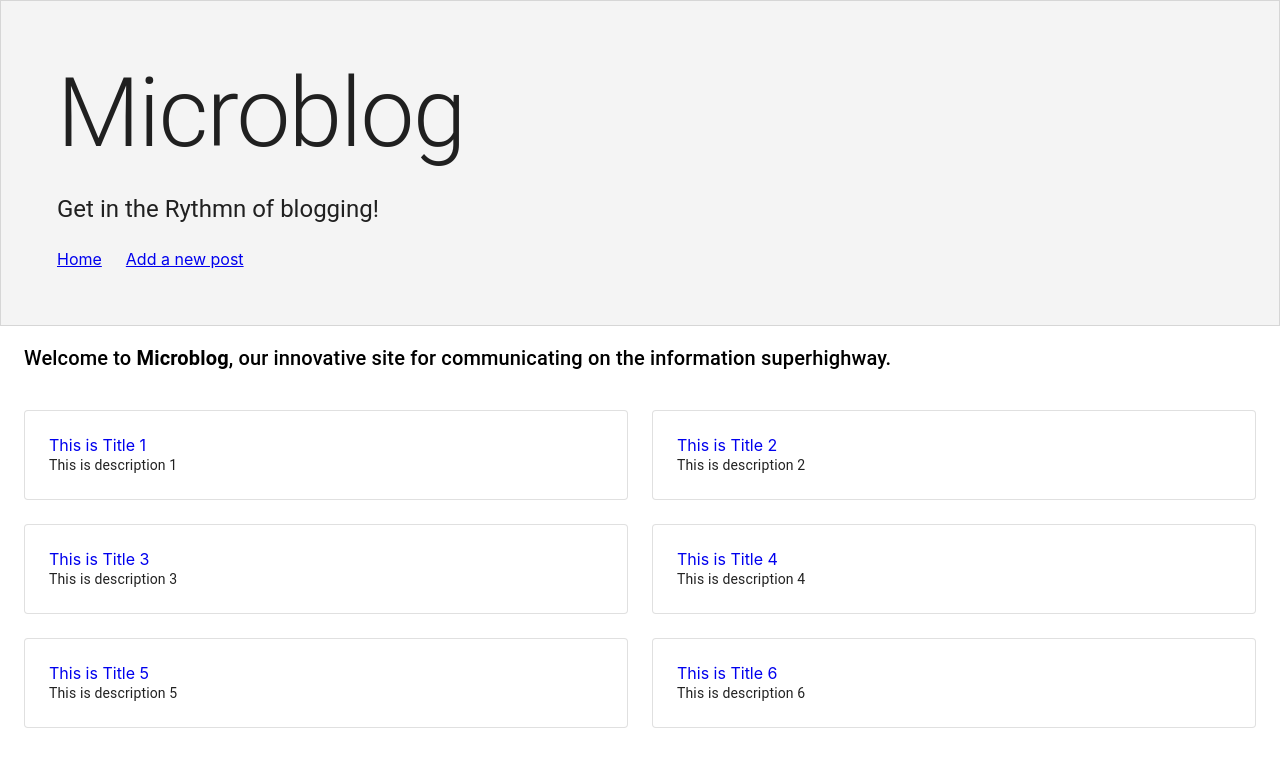
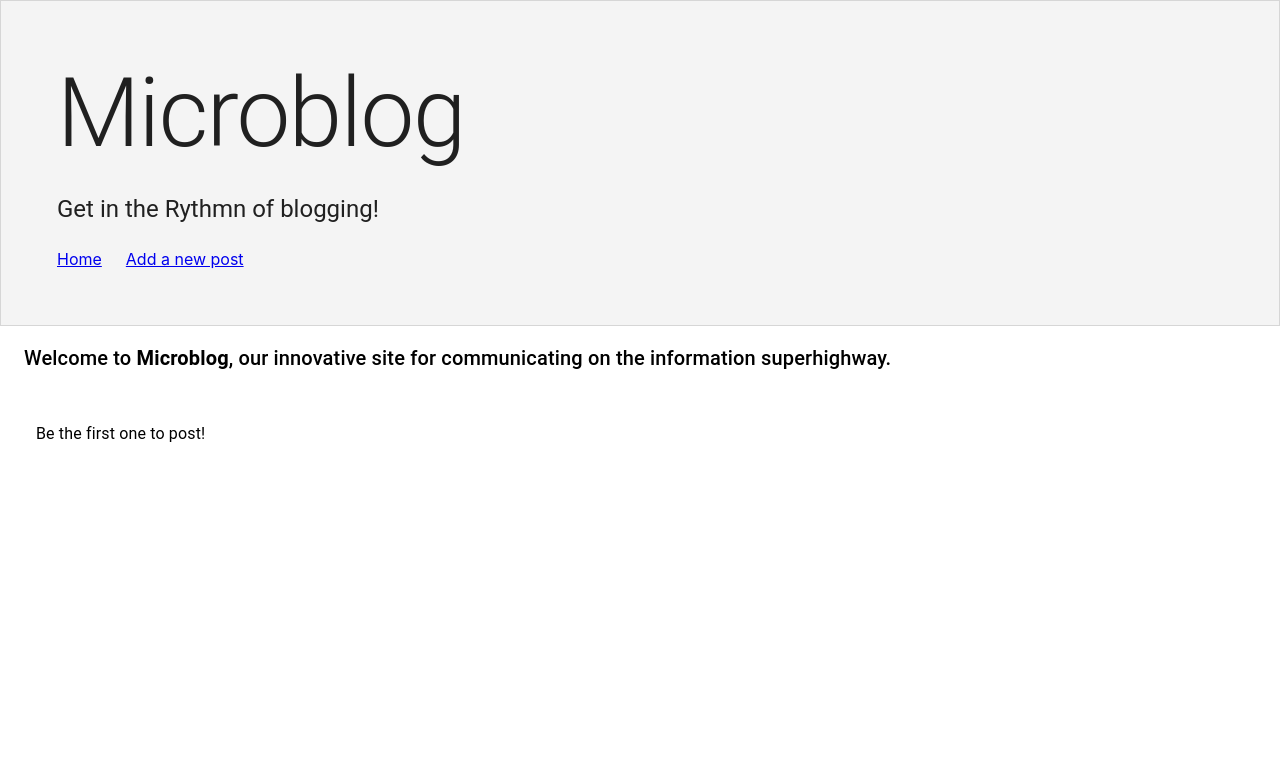
Before and after one commit to ryikeda/react-microblog, a React (Create React App) app: page / in a window 1280 px wide. Shown: the top 766 px of the page. Built offline with nearby package versions, Linux system fonts and the light colour scheme.

Commit message:
initial setup for using redux

```diff
--- a/src/App.js
+++ b/src/App.js
@@ -3,7 +3,7 @@ import "./App.css";
 import Header from "./components/Header";
 import Routes from "./components/Routes";
 
-import SAMPLE_DATA from "./sampleData";
+import SAMPLE_DATA from "./sampleDataRedux";
 
 function App() {
   const [posts, setPosts] = useState(SAMPLE_DATA);
--- /dev/null
+++ b/src/actionTypes.js
@@ -0,0 +1,5 @@
+export const CREATE_POST = "CREATE_POST";
+export const EDIT_POST = "EDIT_POST";
+export const DELETE_POST = "DELETE_POST";
+export const ADD_COMMENT = "ADD_COMMENT";
+export const DELETE_COMMENT = "DELETE_COMMENT";
--- a/src/index.js
+++ b/src/index.js
@@ -5,11 +5,22 @@ import App from "./App";
 import * as serviceWorker from "./serviceWorker";
 import { BrowserRouter as Router } from "react-router-dom";
 
+import { createStore } from "redux";
+import rootReducer from "./rootReducer";
+import { Provider } from "react-redux";
+
+const store = createStore(
+  rootReducer,
+  window.__REDUX_DEVTOOLS_EXTENSION__ && window.__REDUX_DEVTOOLS_EXTENSION__()
+);
+
 ReactDOM.render(
   <React.StrictMode>
-    <Router>
-      <App />
-    </Router>
+    <Provider store={store}>
+      <Router>
+        <App />
+      </Router>
+    </Provider>
   </React.StrictMode>,
   document.getElementById("root")
 );
--- /dev/null
+++ b/src/rootReducer.js
@@ -0,0 +1,10 @@
+import INITIAL_STATE from "./sampleDataRedux";
+
+const rootReducer = (state = INITIAL_STATE, action) => {
+  switch (action.type) {
+    default:
+      return state;
+  }
+};
+
+export default rootReducer;
--- a/src/sampleData.js
+++ /dev/null
@@ -1,70 +0,0 @@
-const SAMPLE_DATA = [
-  {
-    postId: "1",
-    title: "This is Title 1",
-    description: "This is description 1",
-    body:
-      "orem ipsum dolor sit amet, consectetur adipiscing elit. Donec consequat lacus ut eros aliquet, ut tempus felis iaculis. Nulla porta leo metus, et mollis nisl convallis a. Mauris pellentesque, orci in sagittis vulputate, ante augue ullamcorper leo, ut dignissim metus erat sed quam. Suspendisse potenti. Vestibulum ante ipsum primis in faucibus orci luctus et ultrices posuere cubilia curae; Cras hendrerit mollis tristique. Vivamus et ex a libero lobortis aliquet ut vitae lorem. Donec dictum scelerisque nisi, hendrerit volutpat ante auctor a. Nunc turpis tortor, porttitor at dapibus eu, placerat suscipit eros. Vestibulum vitae interdum sapien. ",
-    comments: [
-      {
-        createdAt: new Date("January 17, 2020 03:24:00"),
-        body: "This is cool!",
-        id: "1-1",
-      },
-    ],
-  },
-  {
-    postId: "2",
-    title: "This is Title 2",
-    description: "This is description 2",
-    body:
-      "oipsum primis in faucibus orci luctus et ultrices posuere cubilia curae; Cras hendrerit mollis tristique. Vivamus et ex a libero lobortis aliquet ut vitae lorem. Donec dictum scelerisque nisi, hendrerit volutpat ante auctor a. Nunc turpis tortor, porttitor at dapibus eu, placerat suscipit eros. Vestibulum vitae interdum sapien.rem ipsum dolor sit amet, consectetur adipiscing elit. Donec consequat lacus ut eros aliquet, ut tempus felis iaculis. Nulla porta leo metus, et mollis nisl convallis a. Mauris pellentesque, orci in sagittis vulputate, ante augue ullamcorper leo, ut dignissim metus erat sed quam. Suspendisse potenti. Vestibulum ante  ",
-    comments: [
-      {
-        createdAt: new Date("February 16, 2020 03:30:00"),
-        body: "First!",
-        id: "2-1",
-      },
-      {
-        createdAt: new Date("February 16, 2020 03:40:00"),
-        body: "Second!",
-        id: "2-2",
-      },
-    ],
-  },
-
-  {
-    postId: "3",
-    title: "This is Title 3",
-    description: "This is description 3",
-    body:
-      "oipsum primis in faucibus orci luctus et ultrices posuere cubilia curae; Cras hendrerm ipsum dolor sit amet, consectetur adipiscing elit. Donec consequat lacus ut eros aliquet, ut tempus felis iaculis. Nulla porta leo metus, et mollis nisl convallis a. Mauris pellentesque, orci in sagittis vulputate, ante augue ullamcorper leo, ut dignissim metus erat sed quam. Suspendisse potenti. Vestibulum ante  ",
-    comments: [],
-  },
-  {
-    postId: "4",
-    title: "This is Title 4",
-    description: "This is description 4",
-    body:
-      "oipsum primis in faucibus orci luctus et ultrices posuere cubilia curae; Cras hendrerm ipsum dolor sit amet, consectetur adipiscing elit. Donec consequat lacus ut eros aliquet, ut tempus felis iaculis. Nulla porta leo metus, et mollis nisl convallis a. Mauris pellentesque, orci in sagittis vulputate, ante augue ullamcorper leo, ut dignissim metus erat sed quam. Suspendisse potenti. Vestibulum ante  ",
-    comments: [],
-  },
-  {
-    postId: "5",
-    title: "This is Title 5",
-    description: "This is description 5",
-    body:
-      "oipsum primis in faucibus orci luctus et ultrices posuere cubilia curae; Cras hendrerm ipsum dolor sit amet, consectetur adipiscing elit. Donec consequat lacus ut eros aliquet, ut tempus felis iaculis. Nulla porta leo metus, et mollis nisl convallis a. Mauris pellentesque, orci in sagittis vulputate, ante augue ullamcorper leo, ut dignissim metus erat sed quam. Suspendisse potenti. Vestibulum ante  ",
-    comments: [],
-  },
-  {
-    postId: "6",
-    title: "This is Title 6",
-    description: "This is description 6",
-    body:
-      "oipsum primis in faucibus orci luctus et ultrices posuere cubilia curae; Cras hendrerm ipsum dolor sit amet, consectetur adipiscing elit. Donec consequat lacus ut eros aliquet, ut tempus felis iaculis. Nulla porta leo metus, et mollis nisl convallis a. Mauris pellentesque, orci in sagittis vulputate, ante augue ullamcorper leo, ut dignissim metus erat sed quam. Suspendisse potenti. Vestibulum ante  ",
-    comments: [],
-  },
-];
-
-export default SAMPLE_DATA;
--- /dev/null
+++ b/src/sampleDataRedux.js
@@ -0,0 +1,62 @@
+const SAMPLE_DATA = {
+  posts: {
+    1: {
+      title: "This is post 1",
+      description: "Description for post 1",
+      body:
+        "oipsum primis in faucibus orci luctus et ultrices posuere cubilia curae; Cras hendrerm ipsum dolor sit amet, consectetur adipiscing elit. Donec consequat lacus ut eros aliquet, ut tempus felis iaculis. Nulla porta leo metus, et mollis nisl convallis a. Mauris pellentesque, orci in sagittis vulputate, ante augue ullamcorper leo, ut dignissim metus erat sed quam. Suspendisse potenti. Vestibulum ante",
+      comments: {
+        11: {
+          createdAt: new Date("January 17, 2020 03:24:00"),
+          body: "First",
+        },
+      },
+    },
+    2: {
+      title: "This is post 2",
+      description: "Description for post 2",
+      body:
+        "oipsum primis in faucibus orci luctus et ultrices posuere cubilia curae; Cras hendrerm ipsum dolor sit amet, consectetur adipiscing elit. Donec consequat lacus ut eros aliquet, ut tempus felis iaculis. Nulla porta leo metus, et mollis nisl convallis a. Mauris pellentesque, orci in sagittis vulputate, ante augue ullamcorper leo, ut dignissim metus erat sed quam. Suspendisse potenti. Vestibulum ante",
+      comments: {
+        21: {
+          createdAt: new Date("January 17, 2020 03:24:00"),
+          body: "First",
+        },
+        22: {
+          createdAt: new Date("January 17, 2020 03:30:00"),
+          body: "Second",
+        },
+      },
+    },
+    3: {
+      title: "This is post 3",
+      description: "Description for post 3",
+      body:
+        "oipsum primis in faucibus orci luctus et ultrices posuere cubilia curae; Cras hendrerm ipsum dolor sit amet, consectetur adipiscing elit. Donec consequat lacus ut eros aliquet, ut tempus felis iaculis. Nulla porta leo metus, et mollis nisl convallis a. Mauris pellentesque, orci in sagittis vulputate, ante augue ullamcorper leo, ut dignissim metus erat sed quam. Suspendisse potenti. Vestibulum ante",
+      comments: {},
+    },
+    4: {
+      title: "This is post 4",
+      description: "Description for post 4",
+      body:
+        "oipsum primis in faucibus orci luctus et ultrices posuere cubilia curae; Cras hendrerm ipsum dolor sit amet, consectetur adipiscing elit. Donec consequat lacus ut eros aliquet, ut tempus felis iaculis. Nulla porta leo metus, et mollis nisl convallis a. Mauris pellentesque, orci in sagittis vulputate, ante augue ullamcorper leo, ut dignissim metus erat sed quam. Suspendisse potenti. Vestibulum ante",
+      comments: {},
+    },
+    5: {
+      title: "This is post 5",
+      description: "Description for post 5",
+      body:
+        "oipsum primis in faucibus orci luctus et ultrices posuere cubilia curae; Cras hendrerm ipsum dolor sit amet, consectetur adipiscing elit. Donec consequat lacus ut eros aliquet, ut tempus felis iaculis. Nulla porta leo metus, et mollis nisl convallis a. Mauris pellentesque, orci in sagittis vulputate, ante augue ullamcorper leo, ut dignissim metus erat sed quam. Suspendisse potenti. Vestibulum ante",
+      comments: {},
+    },
+    6: {
+      title: "This is post 6",
+      description: "Description for post 6",
+      body:
+        "oipsum primis in faucibus orci luctus et ultrices posuere cubilia curae; Cras hendrerm ipsum dolor sit amet, consectetur adipiscing elit. Donec consequat lacus ut eros aliquet, ut tempus felis iaculis. Nulla porta leo metus, et mollis nisl convallis a. Mauris pellentesque, orci in sagittis vulputate, ante augue ullamcorper leo, ut dignissim metus erat sed quam. Suspendisse potenti. Vestibulum ante",
+      comments: {},
+    },
+  },
+};
+
+export default SAMPLE_DATA;
```
Also changed, not shown: src/actions.js (added, +14 -0 lines).
